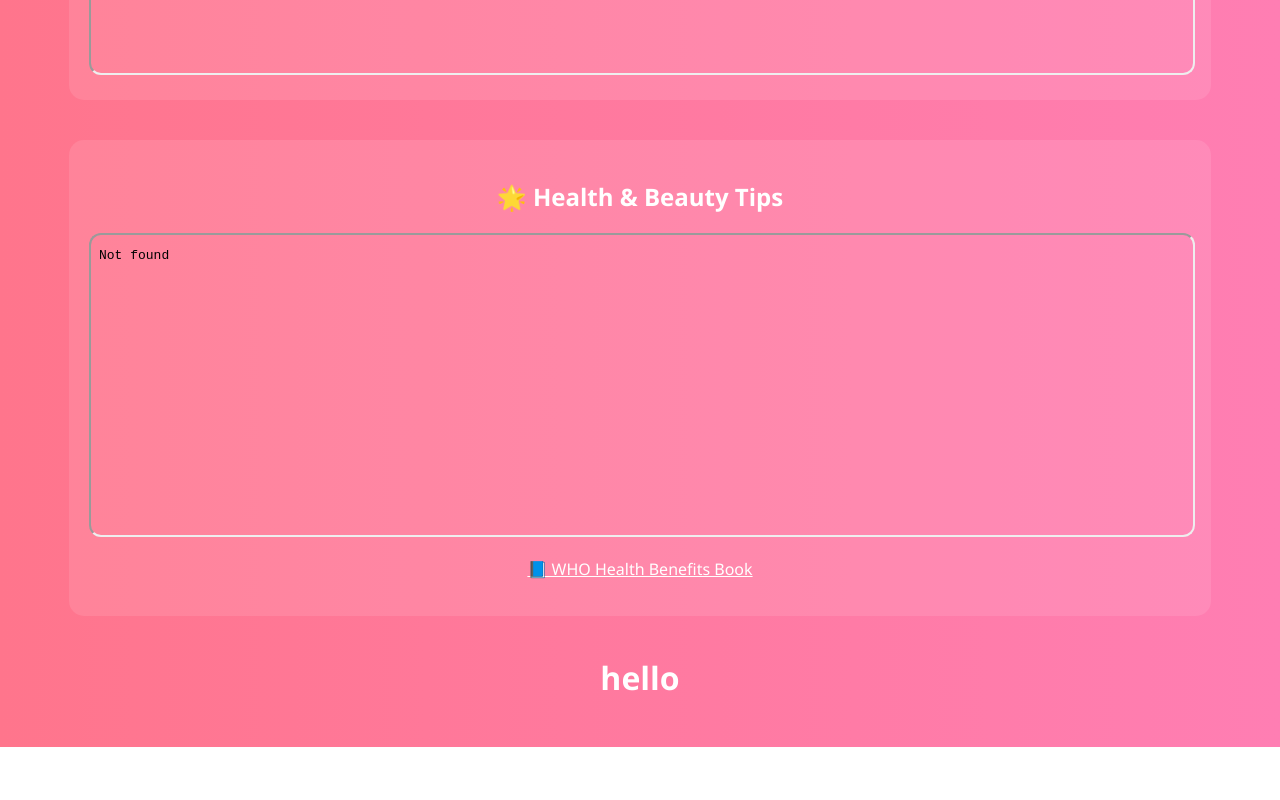
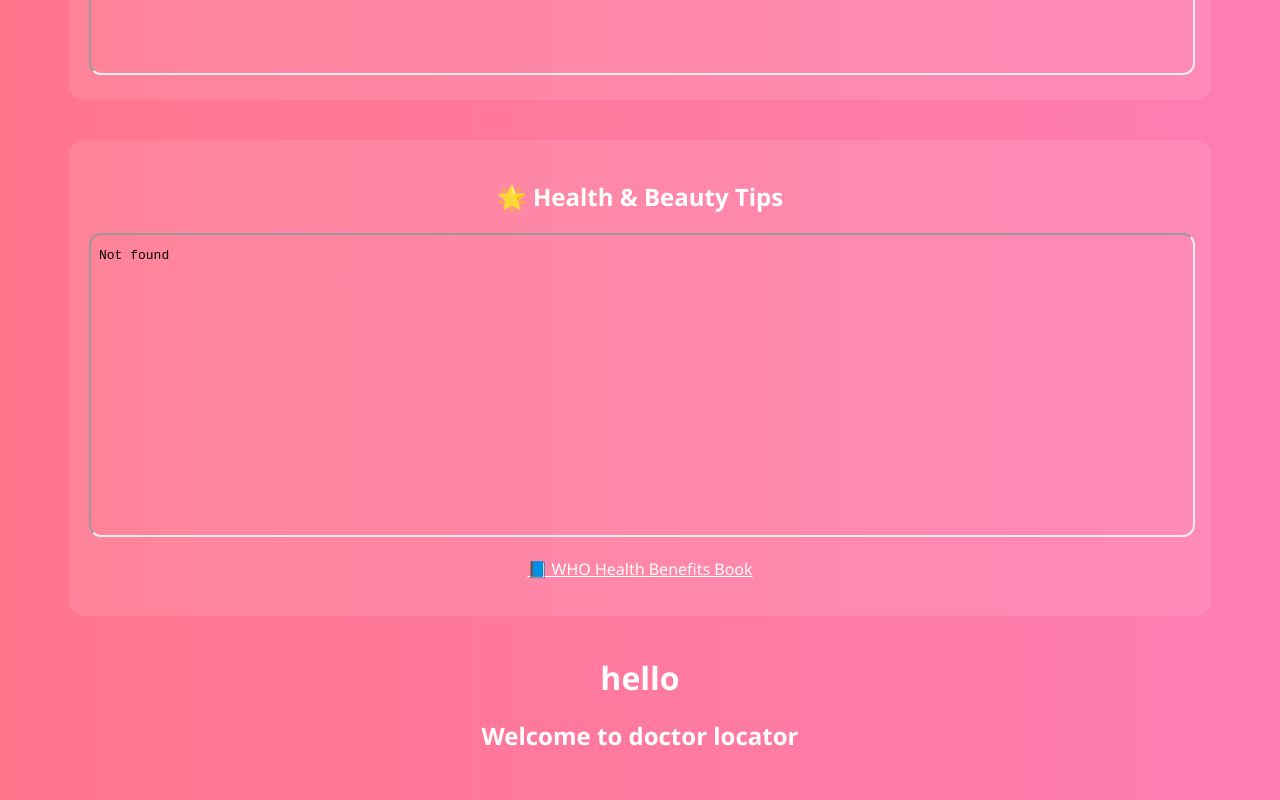
Before and after one commit to lakshanya77/doctor-locator, a plain HTML site: page index.html in a window 1280 px wide. Shown: the part 3534-4334 px from the top of the page. Before the commit the page ends 4281 px from the top, so only its background shows below. Drawn offline with Linux system fonts and the light colour scheme.

Commit message:
Added Welcome to doctor locator

```diff
--- a/index.html
+++ b/index.html
@@ -55,6 +55,7 @@
 
   <script src="script.js"></script>
   <h1>hello</h1>
+  <h2>Welcome to doctor locator</h2>
 </body>
 
 </html>
```
